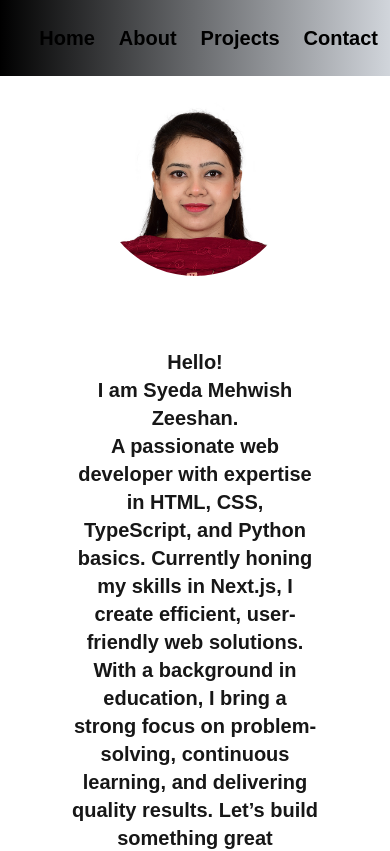
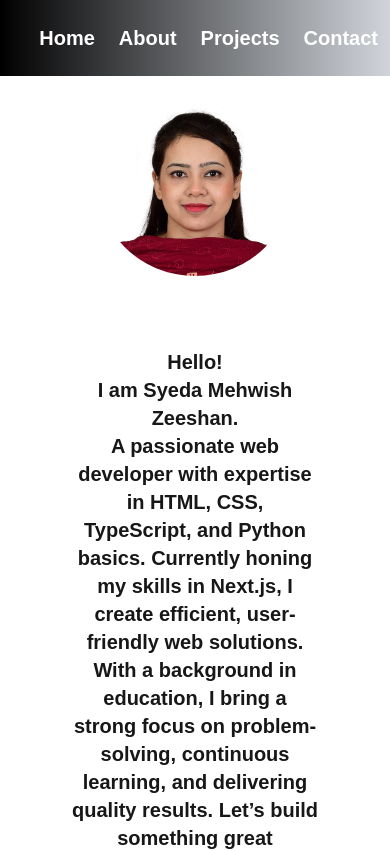
Before and after one commit to Mehwishhasny/first_project, a Next.js app: page / in a window 390 px wide. Shown: the top 851 px of the page. Built offline with nearby package versions, Linux system fonts and the light colour scheme.

Commit message:
commit added

```diff
--- a/components/about.tsx
+++ b/components/about.tsx
@@ -3,7 +3,7 @@ export function AboutMe() {
         <div>
 
             <h1 className="font-bold text-blue-800 text-3xl flex justify-center items-center mb-4 space-x-8">About Me</h1>
-            <p className="text-lg justify-center flex md:text-2xl">I’m Syeda Mehwish Zeeshan, a web developer with a passion for creating intuitive and efficient digital experiences. My skill set includes HTML, CSS, TypeScript, and Python fundamentals, and I’m currently advancing my expertise in Next.js. Before transitioning into web development, I worked as an elementary educationalist, where I honed my ability to communicate, problem-solve, and adapt to new challenges—qualities that now enhance my approach to development.
+            <p className="text-lg justify-center space-x-0 md:text-xl md:space-x-4">I’m Syeda Mehwish Zeeshan, a web developer with a passion for creating intuitive and efficient digital experiences. My skill set includes HTML, CSS, TypeScript, and Python fundamentals, and I’m currently advancing my expertise in Next.js. Before transitioning into web development, I worked as an elementary educationalist, where I honed my ability to communicate, problem-solve, and adapt to new challenges—qualities that now enhance my approach to development.
 
                 I’m deeply committed to continuous learning and staying up-to-date with the latest technologies, always striving to improve my craft and deliver high-quality, impactful projects. Whether I’m working on a small feature or a full-scale application, I bring the same level of enthusiasm and attention to details. Let’s connect and bring your ideas to life!</p>
 
--- a/components/header.tsx
+++ b/components/header.tsx
@@ -10,11 +10,11 @@ export function Header() {
                 <li><Link href="#contact-me" className="hover:text-white">Contact</Link></li>
             </ul>
 
-            <ul className="flex md:hidden flex-row justify-end mr-3 space-x-6 text-black">
-                <li><Link href="/" className="hover:text-white">Home</Link></li>
-                <li><Link href="#about-me" className="hover:text-white">About</Link></li>
-                <li><Link href="#projects" className="hover:text-white">Projects</Link></li>
-                <li><Link href="#contact-me" className="hover:text-white">Contact</Link></li>
+            <ul className="flex md:hidden flex-row justify-end mr-3 space-x-6 text-white">
+                <li><Link href="/" className="hover:text-blue-600">Home</Link></li>
+                <li><Link href="#about-me" className="hover:text-blue-600">About</Link></li>
+                <li><Link href="#projects" className="hover:text-blue-600">Projects</Link></li>
+                <li><Link href="#contact-me" className="hover:text-blue-600">Contact</Link></li>
             </ul>
         </div>
     );
--- a/components/projects.tsx
+++ b/components/projects.tsx
@@ -3,7 +3,7 @@ import Link from "next/link";
 export function Projects() {
   return (
     <div className="container mx-auto">
-      <h1 className="font-bold text-yellow-500 text-3xl sm:text-2xl flex justify-center items-center mb-14">
+      <h1 className="font-bold text-yellow-500 text-3xl sm:text-3xl flex justify-center items-center mb-14">
         Projects
       </h1>
 
```
